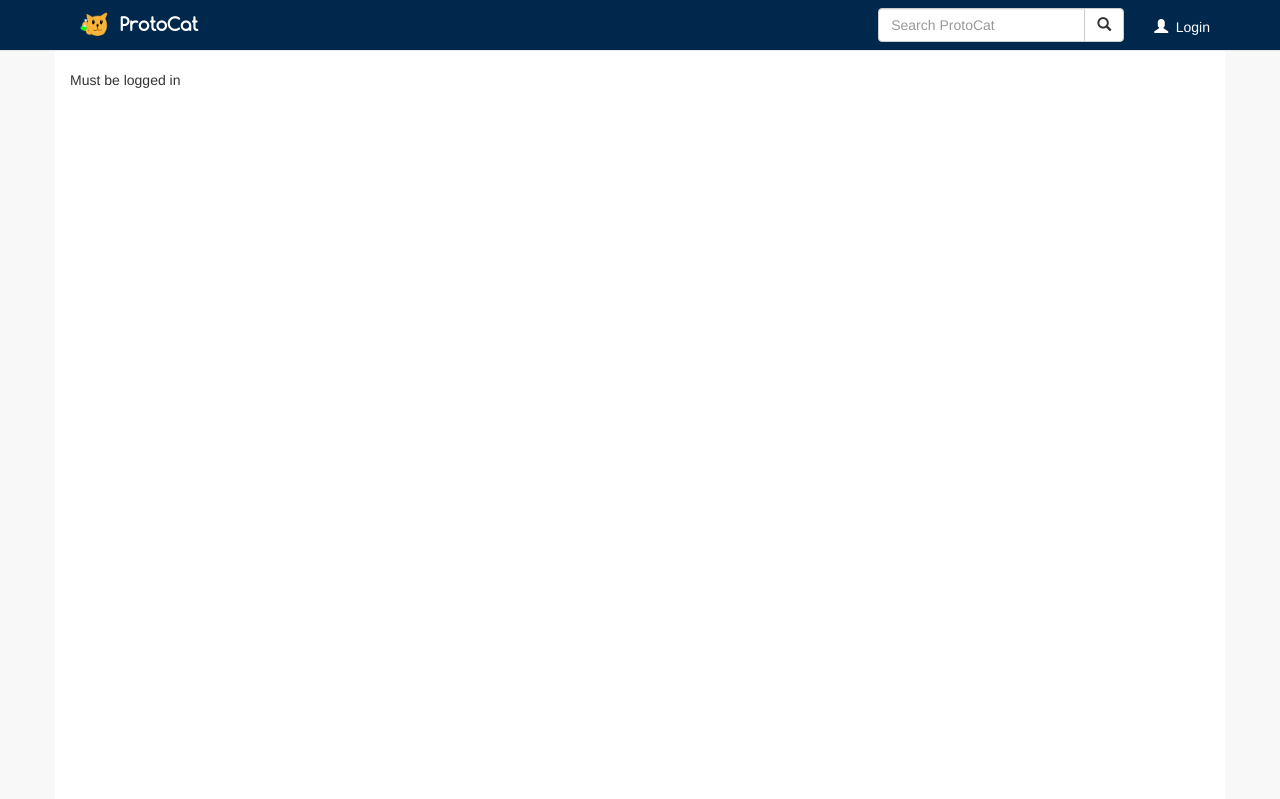
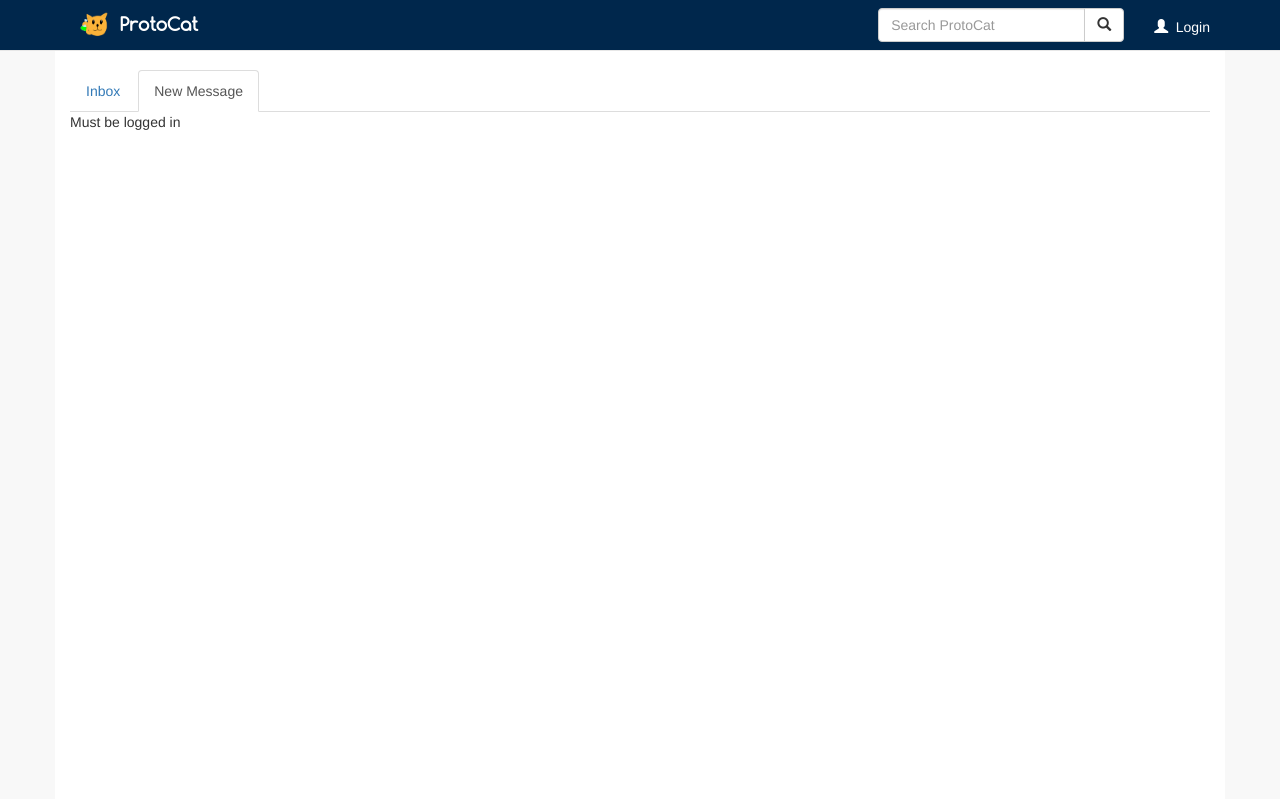
Before and after one commit to igemsoftware2017/Michigan_Software_2017_ProtoCat, a Django app: a page that uses mibiosoft/protocat/templates/protoChat/new_message.html in a window 1280 px wide. Shown: the top 799 px of the page. Run offline with Django 3.2, Linux system fonts and the light colour scheme; parts of the project's set-up code (start-up, migrations or seed data) failed here and were passed over; some libraries are stand-ins or nearby versions.

Commit message:
Add missing </div> tag in mail.html. Copy nav-tabs template to new_message. This works, but should be refactored later to remove code duplication. Ideal newmessage would be included in mail.html.

```diff
--- a/mibiosoft/protocat/templates/protoChat/mail.html
+++ b/mibiosoft/protocat/templates/protoChat/mail.html
@@ -13,11 +13,10 @@
 <div class="tab-content">
     <div id="inbox" class="tab-pane fade in active" style="width:100%">
       {% include 'protoChat/inbox.html' %}
+    </div>
     <div id="sent" class="tab-pane fade">
-
     </div>
     <div id="new" class="tab-pane fade">
-
     </div>
 </div>
 
--- a/mibiosoft/protocat/templates/protoChat/new_message.html
+++ b/mibiosoft/protocat/templates/protoChat/new_message.html
@@ -1,6 +1,15 @@
 {% extends 'base.html' %}
 
 {% block content %}
+<ul class="nav nav-tabs">
+  <li><a href={% url 'inbox'%}>Inbox</a></li>
+  <!--li><a data-toggle="pill" href="#sent">Menu 1</a></li>-->
+  <li class="active"><a href={% url 'new_message' %}>New Message</a></li>
+</ul>
+
+<div class="tab-content">
+  <div id="new" class="tab-pane fade in active">
+
     {% if user.is_authenticated %}
     <form method="Post">
       {% csrf_token %}
@@ -39,4 +48,6 @@
     {% else %}
     <p>Must be logged in</p>
     {% endif %}
+  </div>
+</div>
 {% endblock %}
```
Lines whose indentation alone changed are shown as unchanged.
